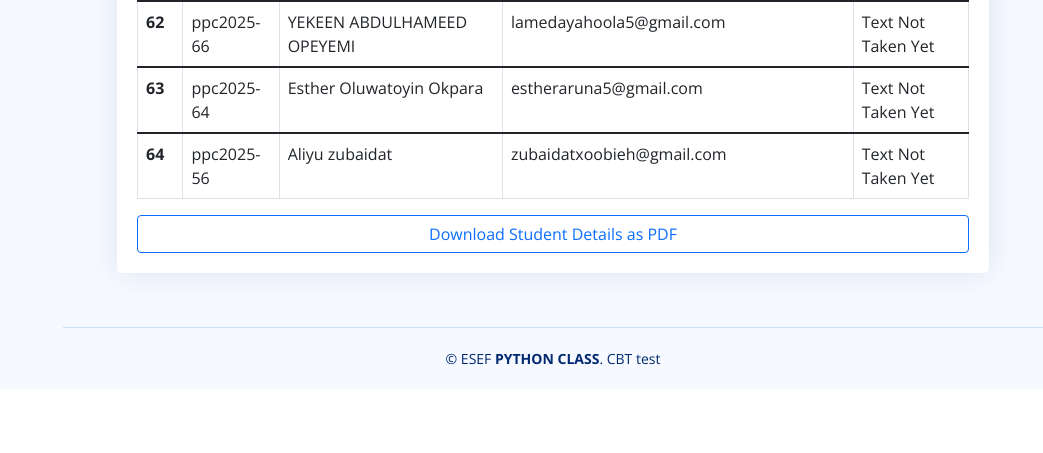
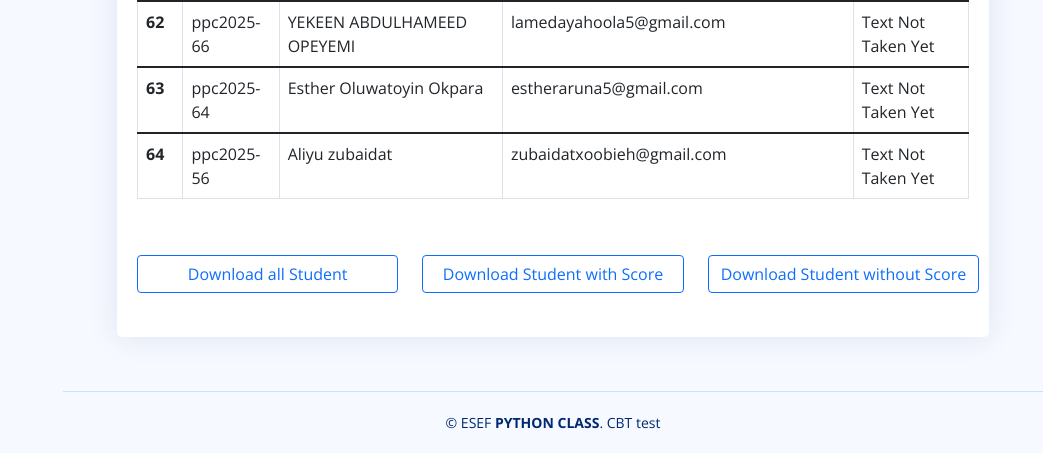
Before and after one commit to Official-DyGold/python_cbt_flask, a Flask app: page /all_student in a window 1280 px wide. Shown: the part 4209-4662 px from the top of the page, without its empty margins (237-1280 px from the left). Before the commit the page ends 4574 px from the top, so only its background shows below. Run offline with Flask 3, Linux system fonts and the light colour scheme; a user stored in the database is signed in; some libraries are stand-ins or nearby versions.

Commit message:
first commit

```diff
--- a/cbt_test/forms.py
+++ b/cbt_test/forms.py
@@ -90,4 +90,6 @@ class examField(FlaskForm):
     previousExam = SubmitField('Previous Question')
 
 class downloadAllStudent(FlaskForm):
-    download = SubmitField('Download Student Details as PDF')
+    downloadAllStudent = SubmitField('Download all Student')
+    downloadScoreStudent = SubmitField('Download Student with Score')
+    downloadNoScoreStudent = SubmitField('Download Student without Score')
--- a/cbt_test/routes.py
+++ b/cbt_test/routes.py
@@ -311,6 +311,7 @@ def singleStudent():
         if student:
             try:
                 student.score = form.score.data
+                student.status = 'Exam Taken'
                 db.session.commit()
                 flash('Student has been updated successfully!', 'success')
             except Exception as e:
@@ -328,7 +329,7 @@ def allStudent():
     students=Student.query.all()
     form = downloadAllStudent()
 
-    if form.download.data:
+    if form.downloadAllStudent.data:
         pdf_buffer = io.BytesIO()
         doc = SimpleDocTemplate(pdf_buffer)
 
@@ -363,7 +364,79 @@ def allStudent():
 
         return send_file(pdf_buffer, as_attachment=True, download_name="students_table.pdf", mimetype='application/pdf')
 
-    return render_template("all_student.html", students=students, form=form)
+    elif form.downloadScoreStudent.data:
+        pdf_buffer = io.BytesIO()
+        doc = SimpleDocTemplate(pdf_buffer)
+
+        data = [["Student ID", "Fullname", "Email", "Score"]]
+
+        styles = getSampleStyleSheet()
+        title = Paragraph("Student Full Details", styles['Title'])
+
+        y = 760
+        for student in students:
+            if student.score is not None:
+                data.append([
+                    student.studentID,
+                    student.fullname,
+                    student.email,
+                    student.score if student.score is not None else student.status,
+                ])
+
+        table = Table(data)
+        table.setStyle(TableStyle([
+            ('BACKGROUND', (0, 0), (-1, 0), colors.grey),
+            ('TEXTCOLOR', (0, 0), (-1, 0), colors.whitesmoke),
+            ('ALIGN', (0, 0), (-1, -1), 'CENTER'),
+            ('FONTNAME', (0, 0), (-1, 0), 'Helvetica-Bold'),
+            ('BOTTOMPADDING', (0, 0), (-1, 0), 10),
+            ('BACKGROUND', (0, 1), (-1, -1), colors.beige),
+            ('GRID', (0, 0), (-1, -1), 1, colors.black)
+        ]))
+
+        elements = [title, Spacer(1, 20), table]
+        doc.build(elements)
+        pdf_buffer.seek(0)
+
+        return send_file(pdf_buffer, as_attachment=True, download_name="students_table.pdf", mimetype='application/pdf')
+
+    elif form.downloadNoScoreStudent.data:
+        pdf_buffer = io.BytesIO()
+        doc = SimpleDocTemplate(pdf_buffer)
+
+        data = [["Student ID", "Fullname", "Email", "Score"]]
+
+        styles = getSampleStyleSheet()
+        title = Paragraph("Student Full Details", styles['Title'])
+
+        y = 760
+        for student in students:
+            if student.score is None:
+                data.append([
+                    student.studentID,
+                    student.fullname,
+                    student.email,
+                    student.score if student.score is not None else student.status,
+                ])
+
+        table = Table(data)
+        table.setStyle(TableStyle([
+            ('BACKGROUND', (0, 0), (-1, 0), colors.grey),
+            ('TEXTCOLOR', (0, 0), (-1, 0), colors.whitesmoke),
+            ('ALIGN', (0, 0), (-1, -1), 'CENTER'),
+            ('FONTNAME', (0, 0), (-1, 0), 'Helvetica-Bold'),
+            ('BOTTOMPADDING', (0, 0), (-1, 0), 10),
+            ('BACKGROUND', (0, 1), (-1, -1), colors.beige),
+            ('GRID', (0, 0), (-1, -1), 1, colors.black)
+        ]))
+
+        elements = [title, Spacer(1, 20), table]
+        doc.build(elements)
+        pdf_buffer.seek(0)
+
+        return send_file(pdf_buffer, as_attachment=True, download_name="students_table.pdf", mimetype='application/pdf')
+
+    return render_template("all_student.html",  form=form, students=students)
 
 @main.route("/logout")
 def logout():
--- a/cbt_test/templates/all_student.html
+++ b/cbt_test/templates/all_student.html
@@ -46,8 +46,16 @@
                                                     </tbody>
                                                 {% endfor %}
                                             </table>
-                                            <div class="d-grid">
-                                                {{ form.download(class="form-submit btn btn-outline-primary") }}
+                                            <div class="row form-group">
+                                                <div class="d-grid gap-2 mt-3 pt-4 pb-4 col-md-4">
+                                                    {{ form.downloadAllStudent(class="form-submit btn btn-outline-primary") }}
+                                                </div>
+                                                <div class="d-grid gap-2 mt-3 pt-4 pb-4 col-md-4">
+                                                    {{ form.downloadScoreStudent(class="form-submit btn btn-outline-primary") }}
+                                                </div>
+                                                <div class="d-grid gap-2 mt-3 pt-4 pb-4 col-md-4">
+                                                    {{ form.downloadNoScoreStudent(class="form-submit btn btn-outline-primary") }}
+                                                </div>
                                             </div>
                                         </div>
                                     </div>
```
Also changed, not shown: instance/site.db.
